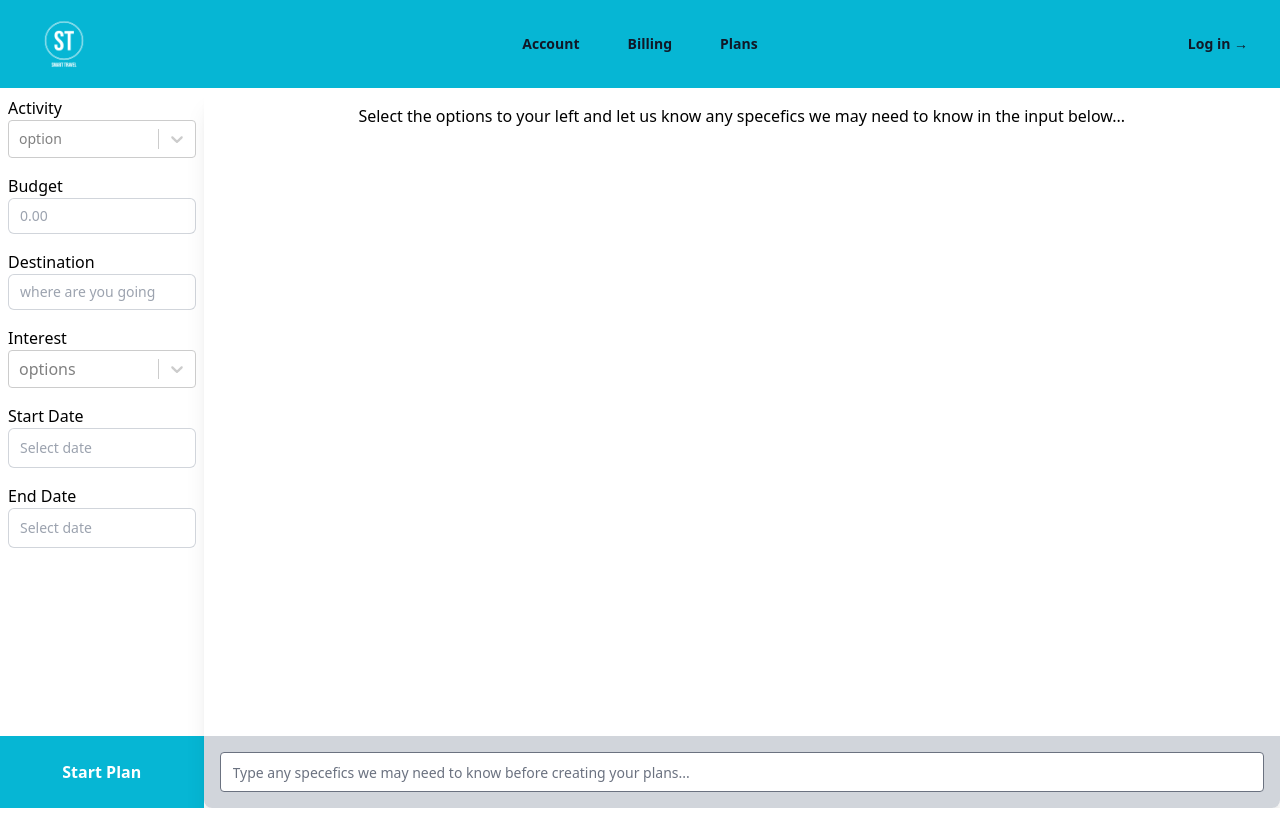
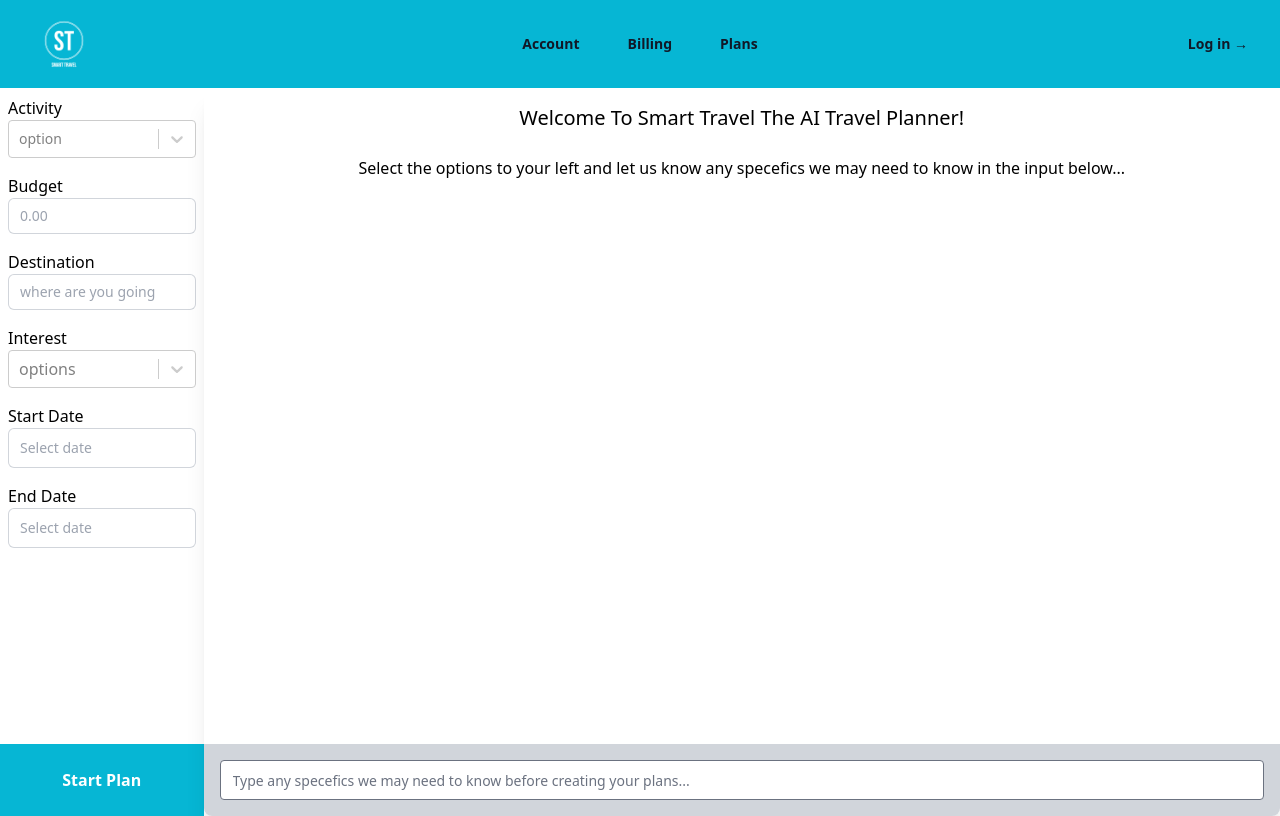
Before and after one commit to PhatStraw/smart-planner, a Next.js app: page / in a window 1280 px wide. Built offline with nearby package versions, Linux system fonts and the light colour scheme.

Commit message:
user-visibility

```diff
--- a/pages/index.js
+++ b/pages/index.js
@@ -63,7 +63,7 @@ export default function Home() {
       <main className="">
         <Nav />
         <Toaster />
-        <div className='flex flex-row h-[90vh] w-[100vw]'>
+        <div className='flex flex-row h-[91vh] w-[100vw]'>
           <SideBar
             makePlans={makePlans}
             setActivity={setActivity}
@@ -78,7 +78,15 @@ export default function Home() {
           />
           <div className="flex flex-col items-center w-full bg-white shadow-xl rounded-lg overflow-hidden">
             {!loading ? (<div className="flex flex-col flex-grow h-0 p-4 overflow-auto">
-              {!plan ? <div>Select the options to your left and let us know any specefics we may need to know in the input below...</div> : plan.map((i) => (
+              {!plan ? (
+                <div className='flex flex-col w-full'>
+                  <h1 className='text-center text-xl'>
+                    Welcome To Smart Travel The AI Travel Planner!
+                  </h1>
+                  <br></br>
+                  <div className='text-center'>Select the options to your left and let us know any specefics we may need to know in the input below...</div>
+                </div>
+              ) : plan.map((i) => (
                 <PlanCard key={i.day} day={i.day} title={i.title} description={i.description} cost={i.cost} contact={i.contact} number={i.number} />
               ))}
             </div>) : (
```
